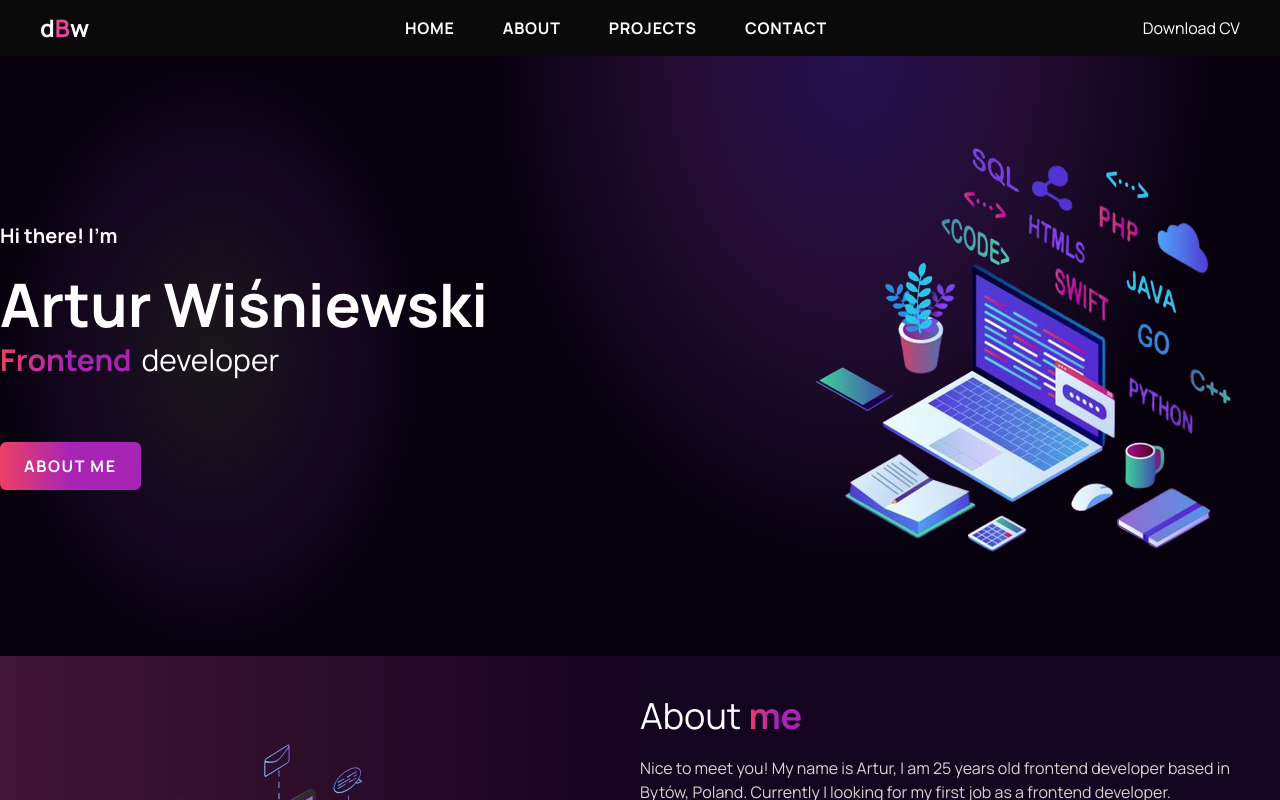
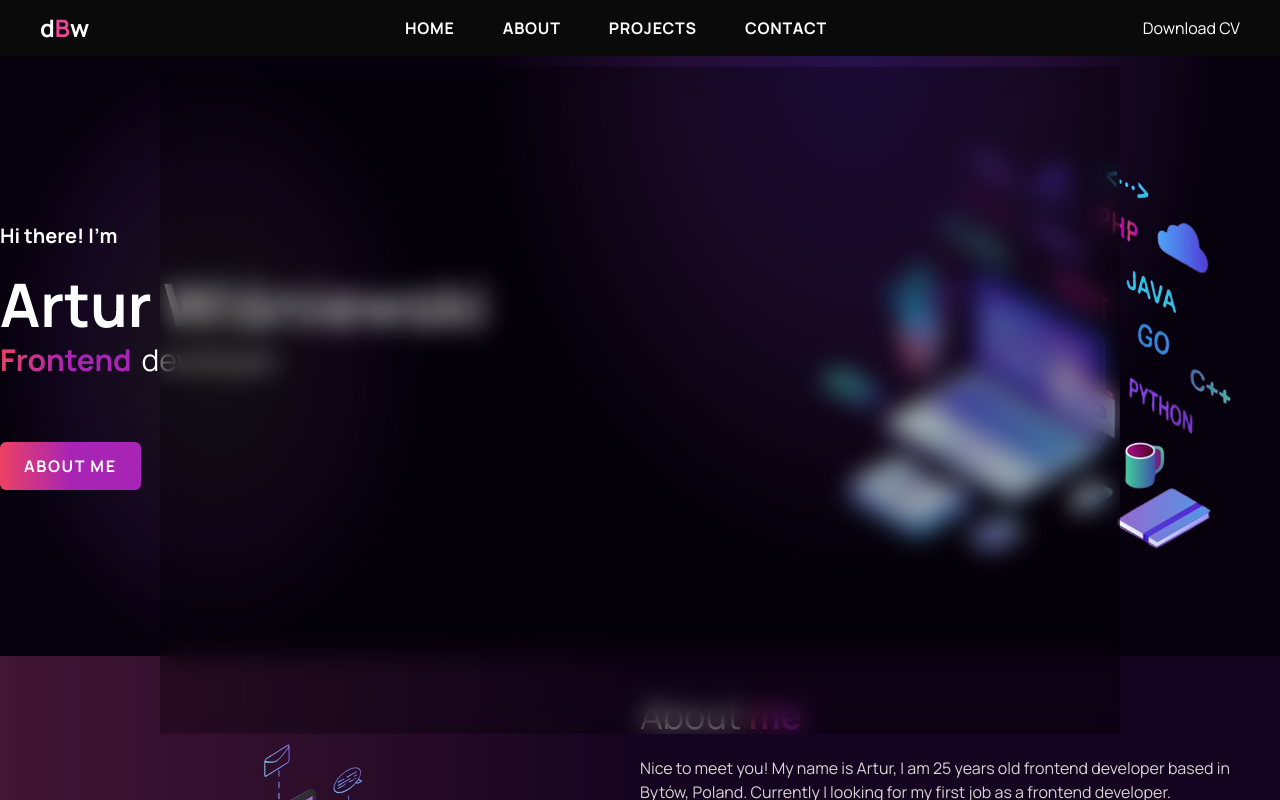
Before and after one commit to ArturDBW/Portfolio, a React (Vite) app: page / in a window 1280 px wide. Shown: the top 800 px of the page. Built offline with nearby package versions, Linux system fonts and the light colour scheme.

Commit message:
add close logic to ModalProjects

```diff
--- a/src/components/Projects.tsx
+++ b/src/components/Projects.tsx
@@ -1,6 +1,7 @@
 import { useState } from "react";
 import audiophileApp from "../assets/audiophileApp.png";
 import { MainButton } from "../elements/MainButton";
+import { ProjectsModal } from "./ProjectsModal";
 
 export const Projects = () => {
   const [isHovered, setIsHovered] = useState(false);
@@ -13,9 +14,17 @@ export const Projects = () => {
     setIsHovered(false);
   };
 
+  const [isOpenModal, setIsOpenModal] = useState(true);
+
   return (
     <section className="bg-[#14071A] py-5 text-white">
       <div className="mx-auto max-w-7xl">
+        {isOpenModal && (
+          <ProjectsModal
+            isOpenModal={isOpenModal}
+            setIsOpenModal={setIsOpenModal}
+          />
+        )}
         <h2 className="text-center text-4xl">Projects</h2>
         <div className="mt-8 flex gap-x-10">
           <div
--- a/src/components/ProjectsModal.tsx
+++ b/src/components/ProjectsModal.tsx
@@ -1,5 +1,20 @@
-export const ProjectsModal = () => {
+type ModalProps = {
+  isOpenModal: boolean;
+  setIsOpenModal: React.Dispatch<React.SetStateAction<boolean>>;
+};
+
+export const ProjectsModal = ({ isOpenModal, setIsOpenModal }: ModalProps) => {
   return (
-    <div className="bg-darknes-bg fixed inset-0 left-1/2 top-1/2 z-20 h-5/6 w-3/4 -translate-x-1/2 -translate-y-1/2 backdrop-blur-md"></div>
+    <div
+      onClick={() => setIsOpenModal(!isOpenModal)}
+      className="fixed left-0 top-0 h-screen w-full bg-transparent"
+    >
+      <div
+        onClick={(e) => {
+          e.stopPropagation();
+        }}
+        className="bg-darknes-bg fixed inset-0 left-1/2 top-1/2 z-20 h-5/6 w-3/4 -translate-x-1/2 -translate-y-1/2 backdrop-blur-md"
+      ></div>
+    </div>
   );
 };
```
